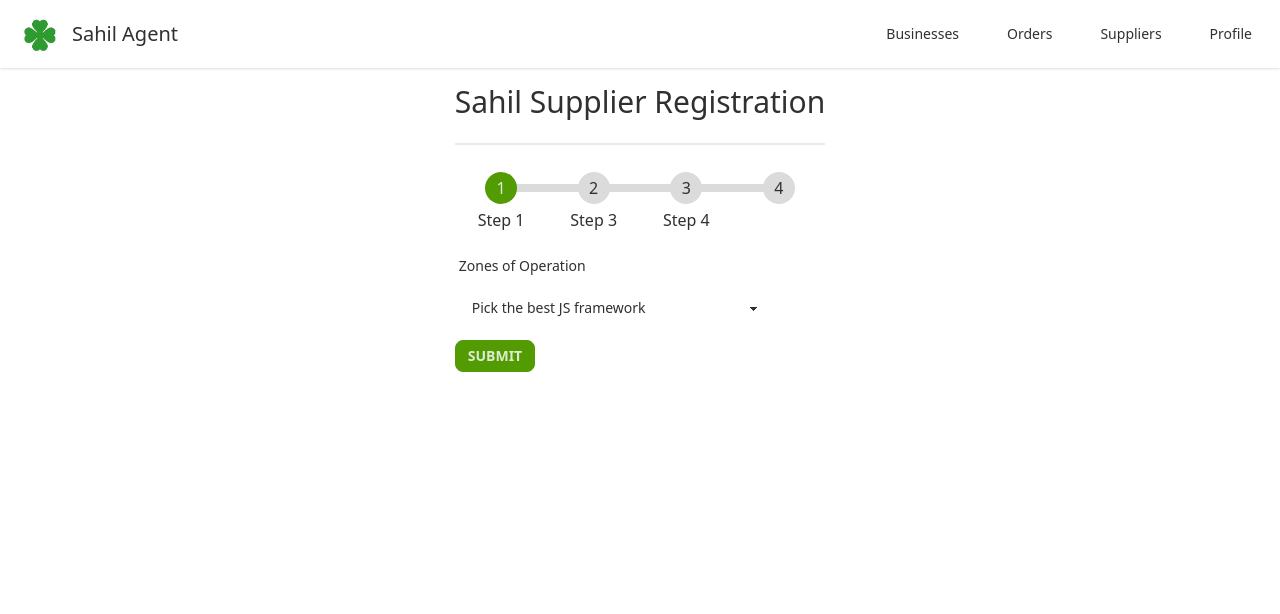
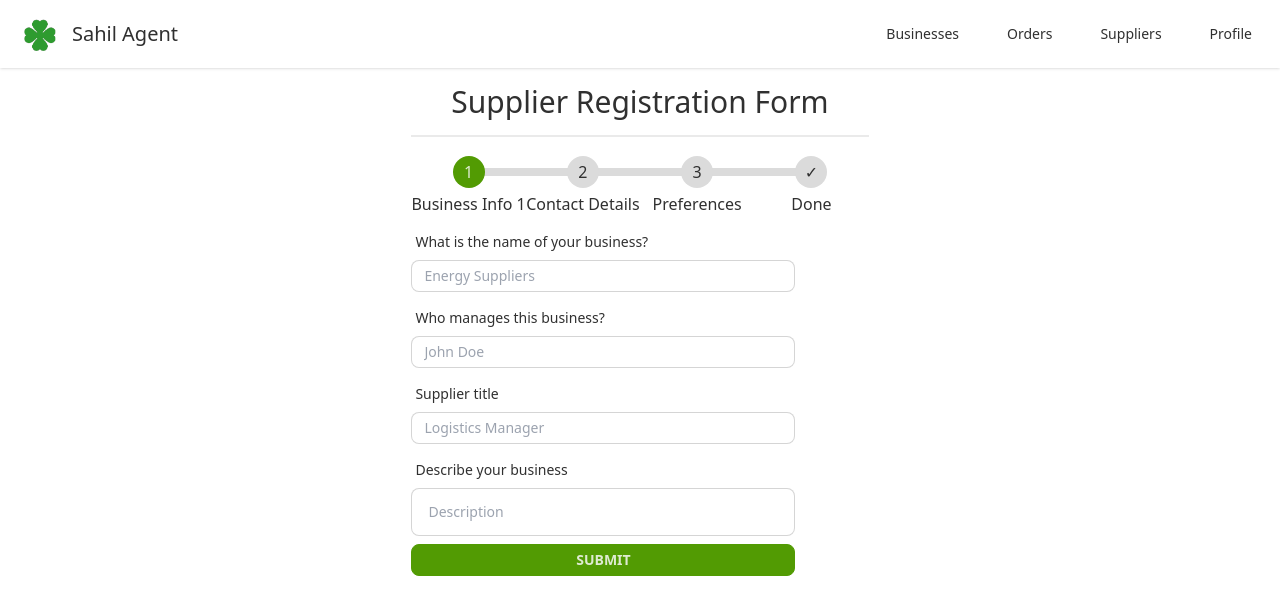
Before and after one commit to Sahil-Connect/sahil, a Next.js app in the folder apps/agent/: page /suppliers/new in a window 1280 px wide. Shown: the top 614 px of the page. Built offline with nearby package versions, Linux system fonts and the light colour scheme; no server answers.

Commit message:
feat: add zustand

```diff
--- a/apps/agent/src/components/Suppliers/AddNewSupplier.tsx
+++ b/apps/agent/src/components/Suppliers/AddNewSupplier.tsx
@@ -1,15 +1,24 @@
+import { useRouter } from "next/router";
 import { SupplierBasicInfoForm, SupplierBusinessInfoForm, SupplierPreferencesForm } from "./RegistrationWizard";
+import { useSupplierFormStore } from "./RegistrationWizard/store";
+
 export const RegisterNewSupplier = () => {
+  const router = useRouter();
+  const step = useSupplierFormStore((state) => state.step);
   return (
-    <div className="space-y-4">
-      <ul className="steps w-full">
-        <li className="step step-primary">Step 1</li>
-        <li className="step">Step 3</li>
-        <li className="step">Step 4</li>
-        <li className="step"></li>
+    <div className="space-y-2">
+      <div>
+      <ul className="steps ">
+        <li className="step step-primary">Business Info {step}</li>
+        <li className="step">Contact Details</li>
+        <li className="step">Preferences</li>
+        <li data-content="✓" className="step">Done</li>
       </ul>
-      <div className="w-full">
-        <SupplierPreferencesForm />
+      </div>
+      <div className="w-96 ">
+        {step === 1 ?<SupplierBasicInfoForm /> : null }
+        {step === 2 ? <SupplierBusinessInfoForm /> : null}
+        {step === 3 ? <SupplierPreferencesForm /> : null}
       </div>
     </div>
   );
--- a/apps/agent/src/components/Suppliers/RegistrationWizard/SupplierBusinessInfoForm.tsx
+++ b/apps/agent/src/components/Suppliers/RegistrationWizard/SupplierBusinessInfoForm.tsx
@@ -26,7 +26,8 @@ export const SupplierBusinessInfoForm = () => {
 
   return (
     <>
-      <form onSubmit={handleSubmit(onSubmit)} className="space-y-2">
+      <form onSubmit={handleSubmit(onSubmit)} className="space-y-2 w-full">
+
         <div className="form-control">
           <label className="label">
             <span className="label-text">
--- a/apps/agent/src/components/Suppliers/RegistrationWizard/SupplierPreferencesForm.tsx
+++ b/apps/agent/src/components/Suppliers/RegistrationWizard/SupplierPreferencesForm.tsx
@@ -34,13 +34,13 @@ export const SupplierPreferencesForm: FC<Props> = () => {
           <label className="label">
             <span className="label-text">Zones of Operation</span>
           </label>
-          <select className="select select-ghost w-full max-w-xs">
+          <select className="select select-sm w-full max-w-xs">
             <option disabled selected>
-              Pick the best JS framework
+              Souq Konyo Konyo
             </option>
-            <option>Svelte</option>
-            <option>Vue</option>
-            <option>React</option>
+            <option>Munuki</option>
+            <option>Atlabara</option>
+            <option>Hai thoura</option>
           </select>
           {errors.supplierName?.message && (
             <p>{errors.supplierName?.message}</p>
--- /dev/null
+++ b/apps/agent/src/components/Suppliers/RegistrationWizard/store.ts
@@ -0,0 +1,6 @@
+import { create } from 'zustand'
+
+export const useSupplierFormStore = create((set) => ({
+  step: 1,
+  moveForward: () => set((state) => ({ step: state.step + 1 })),
+}))
--- a/apps/agent/src/pages/suppliers/new/index.tsx
+++ b/apps/agent/src/pages/suppliers/new/index.tsx
@@ -2,10 +2,8 @@ import { RegisterNewSupplier } from "@/components/Suppliers";
 export default function SupplierRegistrationPage() {
   return (
     <main className="min-h-screen p-4 flex items-start justify-center">
-        <div className="space-y-4">
-          <div className="flex justify-between items-start">
-          <h1 className="text-3xl">Sahil Supplier Registration</h1>
-          </div>
+      <div className="space-y-2">
+        <h1 className="text-3xl text-center">Supplier Registration Form</h1>
         <div className="divider"></div>
         <RegisterNewSupplier />
       </div>
```
Lines whose indentation alone changed are shown as unchanged.
